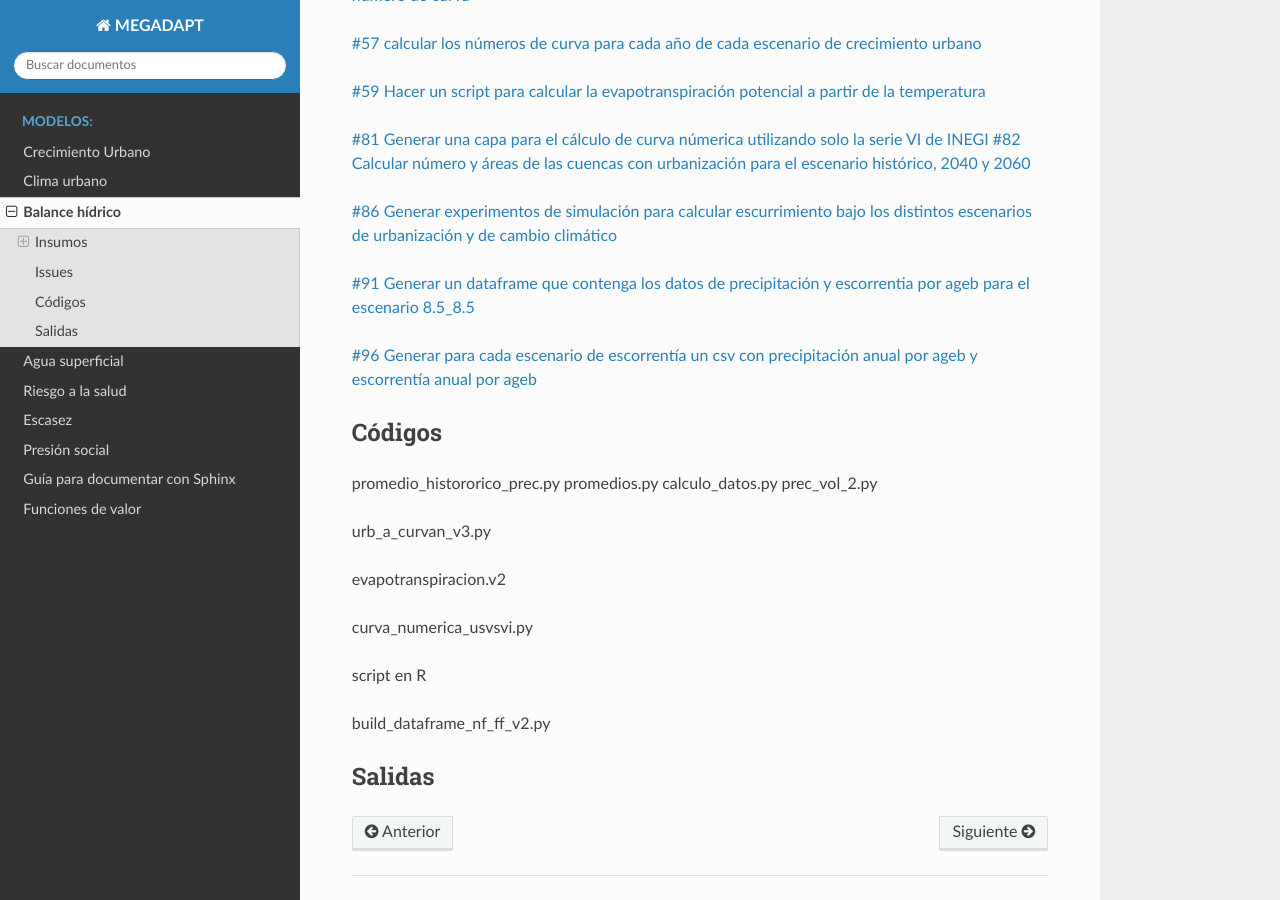
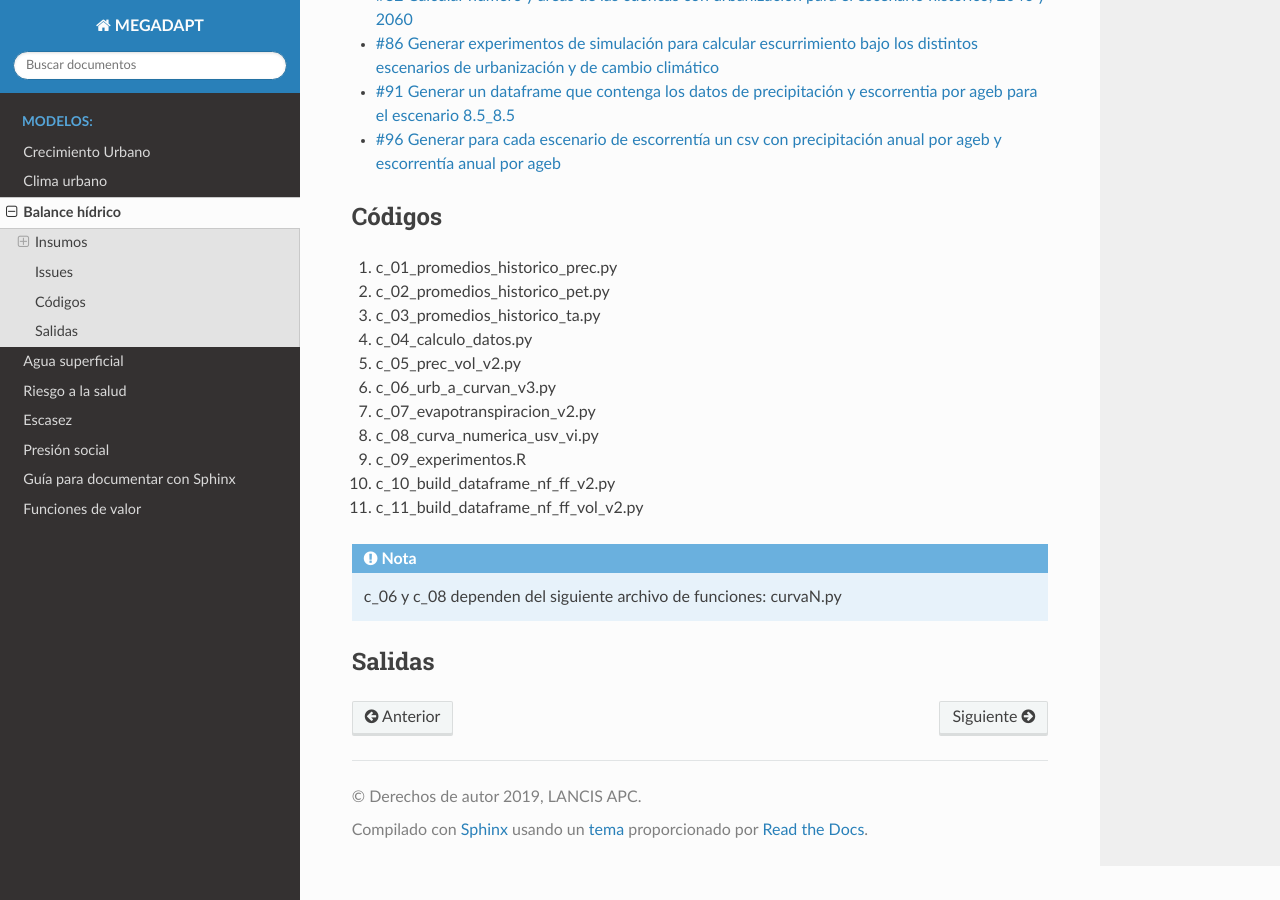
Before and after one commit to vichdzgeo/doc-sphinx, a Sphinx documentation site: the page built from docs/source/escorrentia.rst, in a window 1280 px wide and 900 px high, scrolled down 2347 px. Built offline with Sphinx 7.4.7 and the Read the Docs theme 2.0.0, drawn with Linux system fonts in a browser that asks for light colours.

Commit message:
actualizacion codigos

```diff
--- a/docs/source/escorrentia.rst
+++ b/docs/source/escorrentia.rst
@@ -74,31 +74,22 @@ Datos de escenarios de cambio climático
 .. _TA temperatura promedio diaria en formato raster para el intervalo de tiempo de 01 de enero de 1993 al 31 de diciembre del 2013 - Livneh et al 2015: http://magrat.mine.nu:8088/geonetwork/srv/spa/catalog.search#/metadata/3927a1e3-615e-4555-b855-47daf6cfa1d1
 .. _PET evapotranspiración promedio diaria en formato raster para el intervalo de tiempo de 01 de enero de 1993 al 31 de diciembre del 2013 - Livneh et al 2015: http://magrat.mine.nu:8088/geonetwork/srv/spa/catalog.search#/metadata/2af95668-4c26-4359-900e-fb81b32e3c22
 
+
 Issues
 *******
 
-`#26 calcular las escorrentias de cada escenario de precipitación y urbanización, para cada cuenca swat por año`_
-
-`#27 implementar un algoritmo que recalcule el numero de curva dependiendo de el escenario urbano`_
-
-`#28 entender la estructura de datos y el procedimiento que usaron Vivoni y sus coloboradores para calcular la curva numérica`_
-
-`#29 calcular las escorrentías con los números de curva actuales para cada cuenca swat`_
-
-`#55 Hacer un script para preparar las capas de urbanización para ser usadas en el recálculo del número de curva`_
-
-`#57 calcular los números de curva para cada año de cada escenario de crecimiento urbano`_
-
-`#59 Hacer un script para calcular la evapotranspiración potencial a partir de la temperatura`_
-
-`#81 Generar una capa para el cálculo de curva númerica utilizando solo la serie VI de INEGI`_
-`#82 Calcular número y áreas de las cuencas con urbanización para el escenario histórico, 2040 y 2060`_
-
-`#86 Generar experimentos de simulación para calcular escurrimiento bajo los distintos escenarios de urbanización y de cambio climático`_
-
-`#91 Generar un dataframe que contenga los datos de precipitación y escorrentia por ageb para el escenario 8.5_8.5`_
-
-`#96 Generar para cada escenario de escorrentía un csv con precipitación anual por ageb y escorrentía anual por ageb`_
+- `#26 calcular las escorrentias de cada escenario de precipitación y urbanización, para cada cuenca swat por año`_
+- `#27 implementar un algoritmo que recalcule el numero de curva dependiendo de el escenario urbano`_
+- `#28 entender la estructura de datos y el procedimiento que usaron Vivoni y sus coloboradores para calcular la curva numérica`_
+- `#29 calcular las escorrentías con los números de curva actuales para cada cuenca swat`_
+- `#55 Hacer un script para preparar las capas de urbanización para ser usadas en el recálculo del número de curva`_
+- `#57 calcular los números de curva para cada año de cada escenario de crecimiento urbano`_
+- `#59 Hacer un script para calcular la evapotranspiración potencial a partir de la temperatura`_
+- `#81 Generar una capa para el cálculo de curva númerica utilizando solo la serie VI de INEGI`_
+- `#82 Calcular número y áreas de las cuencas con urbanización para el escenario histórico, 2040 y 2060`_
+- `#86 Generar experimentos de simulación para calcular escurrimiento bajo los distintos escenarios de urbanización y de cambio climático`_
+- `#91 Generar un dataframe que contenga los datos de precipitación y escorrentia por ageb para el escenario 8.5_8.5`_
+- `#96 Generar para cada escenario de escorrentía un csv con precipitación anual por ageb y escorrentía anual por ageb`_
 
 
 .. _`#29 calcular las escorrentías con los números de curva actuales para cada cuenca swat`: https://github.com/sostenibilidad-unam/SHV/issues/29
@@ -118,23 +109,21 @@ Issues
 Códigos
 *******
 
-promedio_histororico_prec.py
-promedios.py
-calculo_datos.py
-prec_vol_2.py
+#. c_01_promedios_historico_prec.py
+#. c_02_promedios_historico_pet.py
+#. c_03_promedios_historico_ta.py
+#. c_04_calculo_datos.py
+#. c_05_prec_vol_v2.py
+#. c_06_urb_a_curvan_v3.py
+#. c_07_evapotranspiracion_v2.py
+#. c_08_curva_numerica_usv_vi.py
+#. c_09_experimentos.R
+#. c_10_build_dataframe_nf_ff_v2.py
+#. c_11_build_dataframe_nf_ff_vol_v2.py
 
-urb_a_curvan_v3.py
+..  note::
 
-evapotranspiracion.v2
-
-curva_numerica_usvsvi.py
-
-script en R
-
-build_dataframe_nf_ff_v2.py
-
-
-
+	c_06 y c_08 dependen del siguiente archivo de funciones: curvaN.py
 
 
 
```
Also changed, not shown: example.py (+12 -3 lines), 11 other files.
